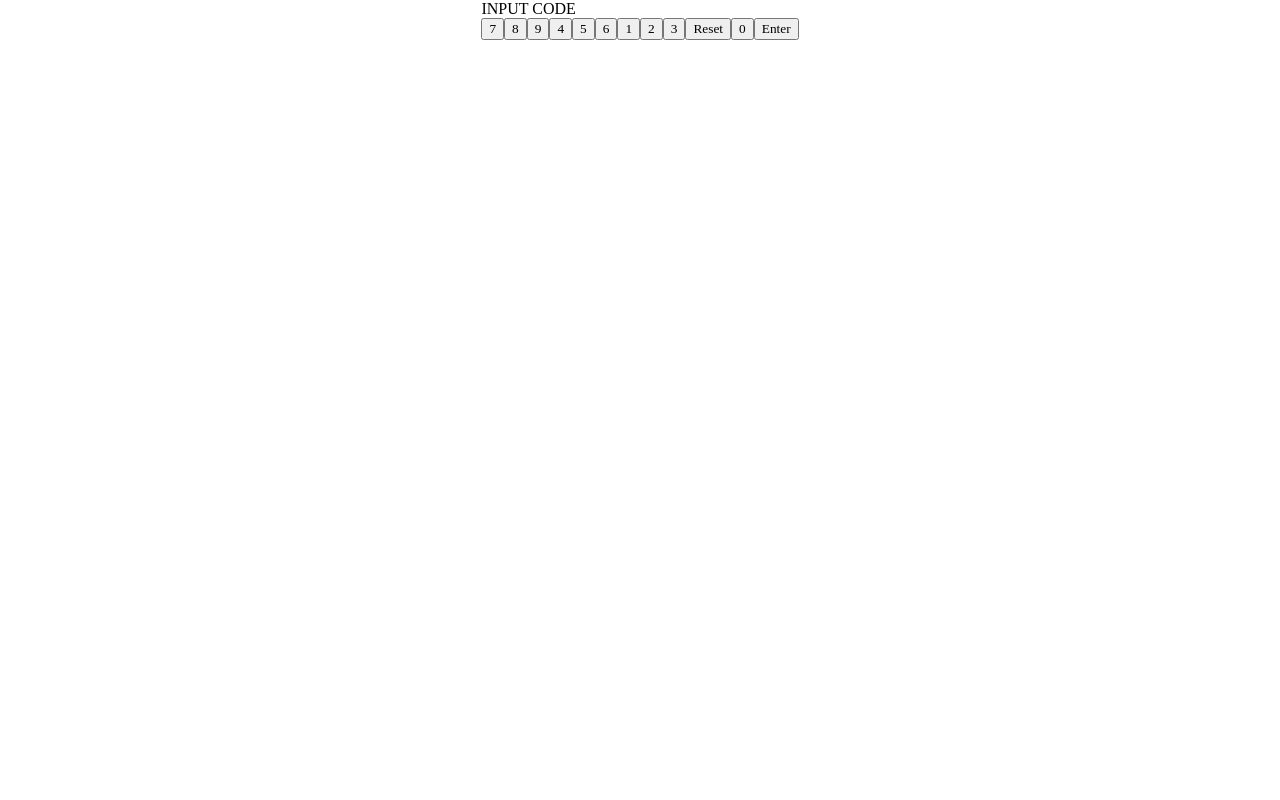
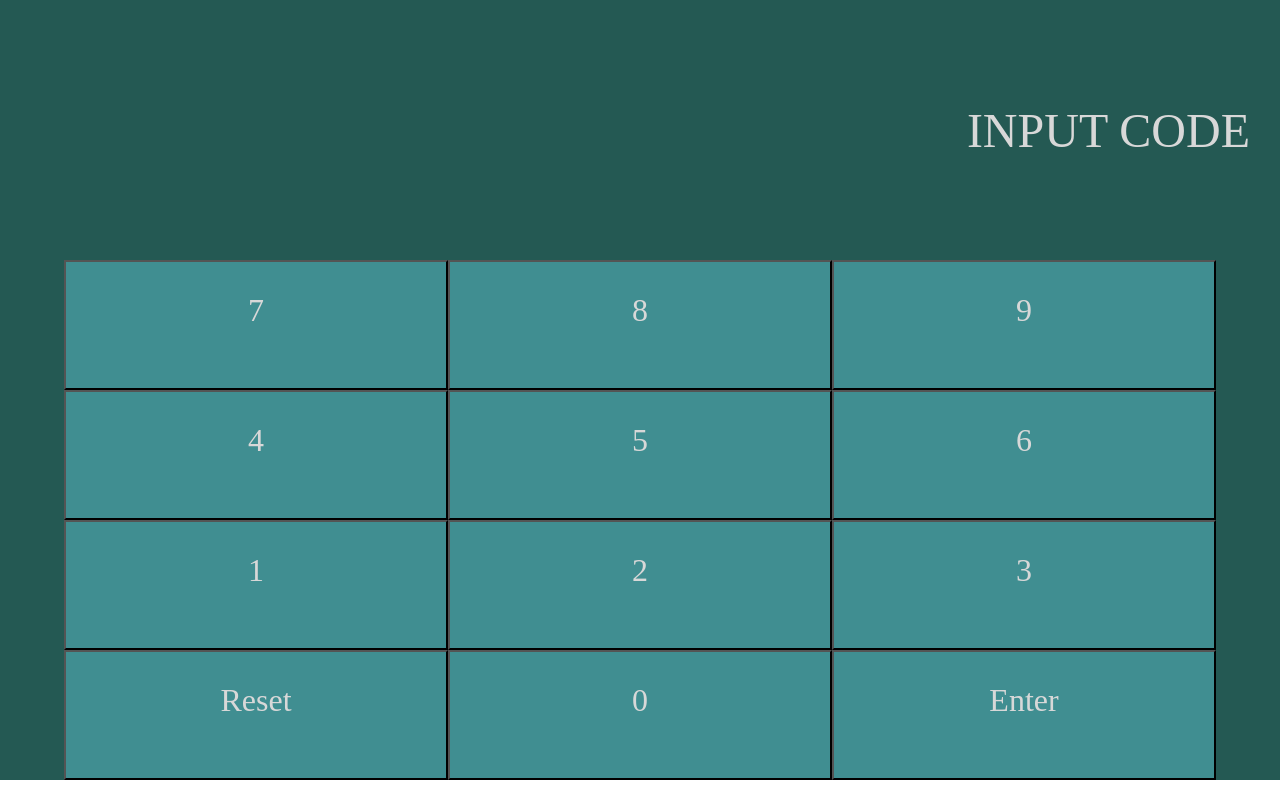
Before and after one commit to jmLaplana/my-app, a React (Create React App) app: page / in a window 1280 px wide. Built offline with nearby package versions, Linux system fonts and the light colour scheme.

Commit message:
Update App.css

```diff
--- a/src/App.css
+++ b/src/App.css
@@ -1,4 +1,3 @@
-
 .App {
   text-align: center;
 }
@@ -13,7 +12,7 @@ body {
   align-items: flex-start;
 }
 
-.Calculator {
+.Passcode {
   display: flex;
   flex-wrap: wrap;
 }
@@ -22,29 +21,30 @@ body {
   display: flex;
   flex: 0 1 100%;
   flex-wrap: wrap;
+  justify-content: center;
+  background: #245953;
 }
 
-.CalcDisplay {
+.PassDisplay {
   display: flex;
   flex: 0 1 100%;
-  border: 1px solid black;
   height: 200px;
   width: 500px;
   font-size: 3em;
   align-items: center;
-  background: #A9907E;
-  color: #F3DEBA;
+  background: #245953;
+  color: #D8D8D8;
   justify-content: flex-end;
   padding: 30px;
 }
 
-.CalcButton {
+.PassButton {
   display: flex;
-  flex: 0 1 25%;
-  height: 100px;
+  flex: 0 1 30%;
+  height: 130px;
   font-size: 2em;
-  background: #675D50;
-  color: #ABC4AA;
   justify-content: center;
+  background: #408E91;
+  color: #D8D8D8;
   padding: 30px;
 }
```
